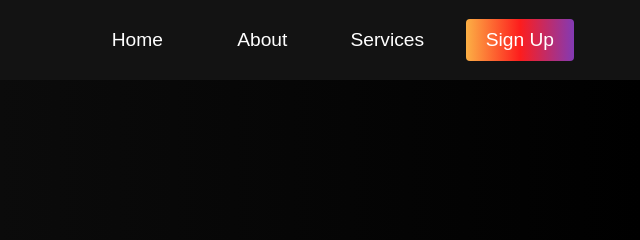
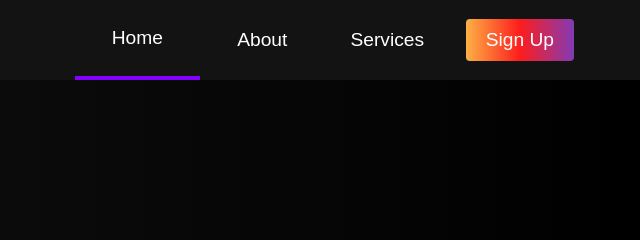
Before and after one commit to ddevMetal/dev, a plain HTML site: page Tutorial HTML CSS JS/index.html in a window 1280 px wide. Shown: the top 240 px of the page, 640-1280 px from the left. Drawn offline with Linux system fonts and the light colour scheme.

Commit message:
Add files via upload

```diff
--- a/Tutorial HTML CSS JS/app.js
+++ b/Tutorial HTML CSS JS/app.js
@@ -1,10 +1,56 @@
 const menu = document.querySelector('#mobile-menu');
 const menuLinks = document.querySelector('.navbar__menu');
+const navLogo = document.querySelector('#navbar__logo');
 
-// Display mobile menu
+// Display Mobile Menu
 const mobileMenu = () => {
-    menu.classList.toggle('is-active')
-    menuLinks.classList.toggle('active')
-}
+    menu.classList.toggle('is-active');
+    menuLinks.classList.toggle('active');
+};
 
 menu.addEventListener('click', mobileMenu);
+
+// Show active menu when scrolling
+const highlightMenu = () => {
+    const elem = document.querySelector('.highlight');
+    const homeMenu = document.querySelector('#home-page');
+    const aboutMenu = document.querySelector('#about-page');
+    const servicesMenu = document.querySelector('#services-page');
+    let scrollPos = window.scrollY;
+    // console.log(scrollPos);
+
+    // adds 'highlight' class to my menu items
+    if (window.innerWidth > 960 && scrollPos < 600) {
+        homeMenu.classList.add('highlight');
+        aboutMenu.classList.remove('highlight');
+        return;
+    } else if (window.innerWidth > 960 && scrollPos < 1400) {
+        aboutMenu.classList.add('highlight');
+        homeMenu.classList.remove('highlight');
+        servicesMenu.classList.remove('highlight');
+        return;
+    } else if (window.innerWidth > 960 && scrollPos < 2345) {
+        servicesMenu.classList.add('highlight');
+        aboutMenu.classList.remove('highlight');
+        return;
+    }
+
+    if ((elem && window.innerWIdth < 960 && scrollPos < 600) || elem) {
+        elem.classList.remove('highlight');
+    }
+};
+
+window.addEventListener('scroll', highlightMenu);
+window.addEventListener('click', highlightMenu);
+
+//  Close mobile Menu when clicking on a menu item
+const hideMobileMenu = () => {
+    const menuBars = document.querySelector('.is-active');
+    if (window.innerWidth <= 768 && menuBars) {
+        menu.classList.toggle('is-active');
+        menuLinks.classList.remove('active');
+    }
+};
+
+menuLinks.addEventListener('click', hideMobileMenu);
+navLogo.addEventListener('click', hideMobileMenu);
--- a/Tutorial HTML CSS JS/index.html
+++ b/Tutorial HTML CSS JS/index.html
@@ -75,7 +75,7 @@
                 </div>
                 <div class="services__card">
                     <h2>Are you Ready?</h2>
-                    <p>Take the lepa</p>
+                    <p>Take the leap</p>
                     <div class="services__btn"><button>Get Started</button></div>
                 </div>
                 <div class="services__card">
```
